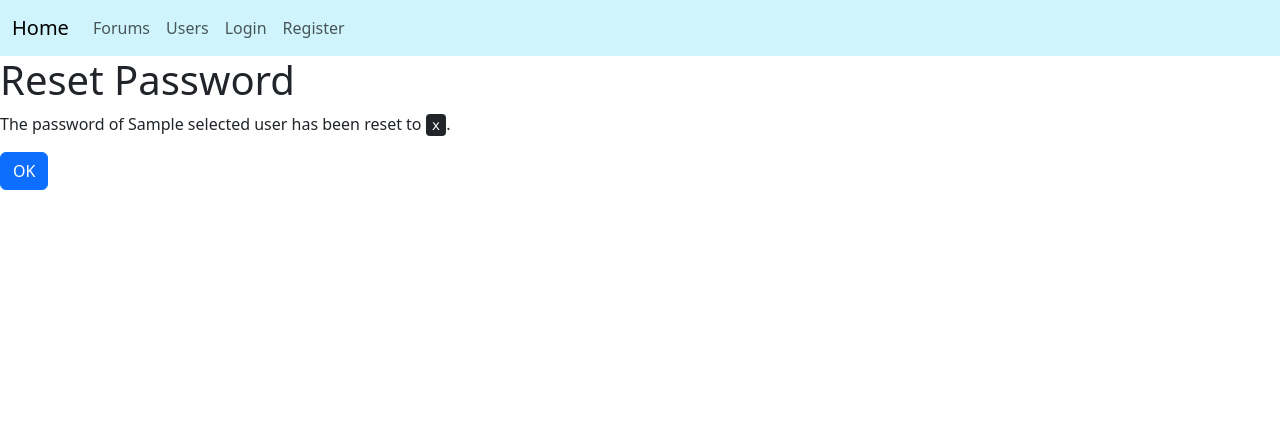
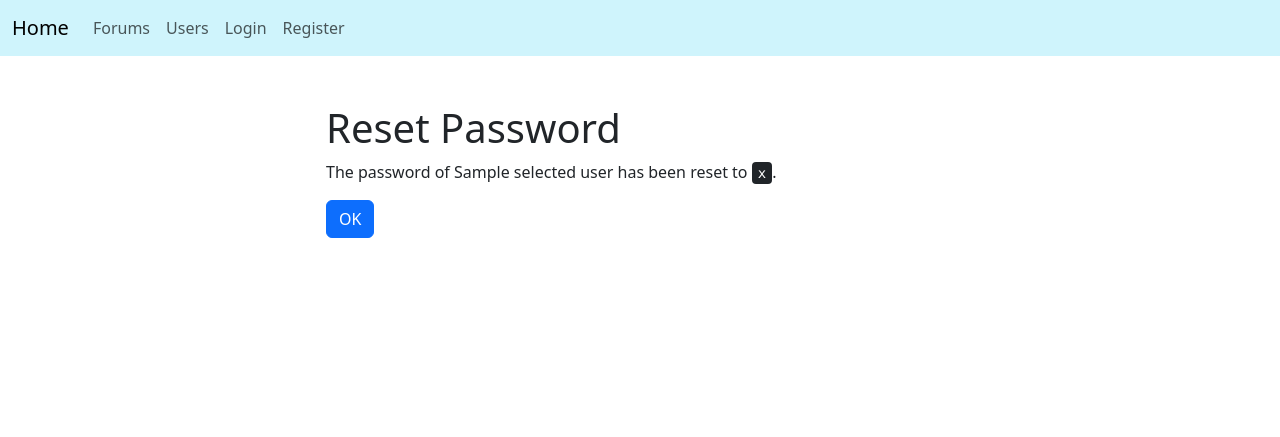
Before and after one commit to luke-hamann/stc-cis-241-final-project, a PHP site: template views/admin/resetPasswordResult.php in a window 1280 px wide. Shown: the top 437 px of the page. Run offline with PHP 8.4, Linux system fonts and the light colour scheme; the template is opened without the code that fills it: most values are stand-ins (such as "Sample title", 1, 10 or a date in 2020).

Commit message:
Review admin views

```diff
--- a/views/admin/editForum.php
+++ b/views/admin/editForum.php
@@ -8,7 +8,7 @@ if ($model->mode == 'Add') {
 }
 ?>
 
-<div class="container">
+<div class="row">
     <div class="col-md-4 offset-md-4 my-5">
         <form action="<?php echo $formAction; ?>" method="post">
             <h1><?php echo $model->mode; ?> Forum</h1>
--- a/views/admin/resetPasswordResult.php
+++ b/views/admin/resetPasswordResult.php
@@ -1,18 +1,16 @@
 <?php include('./views/shared/header.php'); ?>
 
-<h1>
-    Reset Password
-</h1>
-
+<div class="row">
+    <div class="col-md-6 offset-md-3 my-5">
+        <h1>Reset Password</h1>
         <p>
             The password of
             <?php echo htmlspecialchars($model->selectedUser->name); ?>
             has been reset to
             <kbd><?php echo htmlspecialchars($model->selectedUser->password); ?></kbd>.
         </p>
-
-<p>
-    <a href="?action=users" class="btn btn-primary">OK</a>
-</p>
+        <p><a href="?action=users" class="btn btn-primary">OK</a></p>
+    </div>
+</div>
 
 <?php include('./views/shared/footer.php'); ?>
```
Lines whose indentation alone changed are shown as unchanged.
